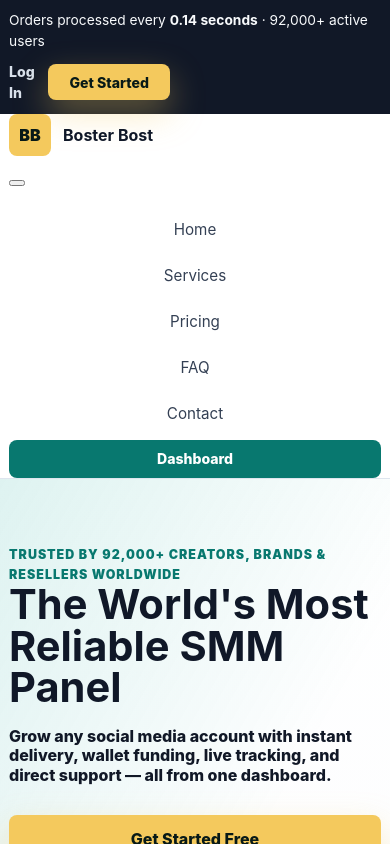
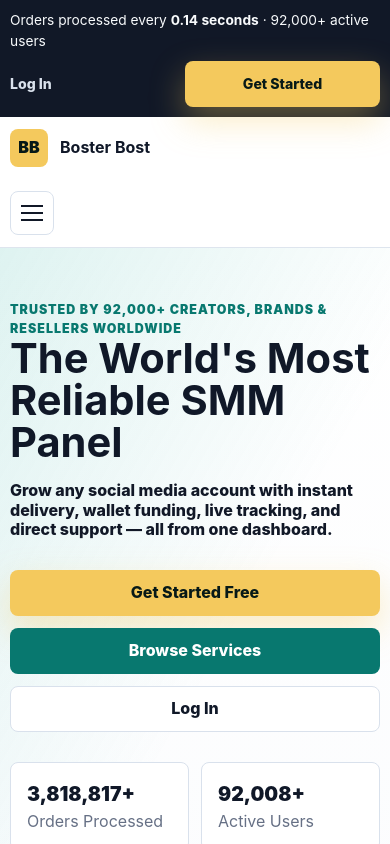
Before and after one commit to Dsayee/bosterbost, a Next.js app: page / in a window 390 px wide. Shown: the top 844 px of the page. Built offline with nearby package versions, Linux system fonts and the light colour scheme.

Commit message:
Improve mobile and tablet responsiveness

```diff
--- a/app/globals.css
+++ b/app/globals.css
@@ -175,6 +175,24 @@ h3 {
   font-size: 0.95rem;
 }
 
+.nav-toggle {
+  display: none;
+  width: 44px;
+  height: 44px;
+  border: 1px solid var(--line);
+  border-radius: var(--radius);
+  background: #ffffff;
+  padding: 10px;
+  cursor: pointer;
+}
+
+.nav-toggle span {
+  display: block;
+  height: 2px;
+  width: 100%;
+  background: var(--navy);
+}
+
 .btn {
   display: inline-flex;
   align-items: center;
@@ -1543,3 +1561,231 @@ td strong {
     padding: 10px 0;
   }
 }
+
+/* Mobile and tablet app refinements */
+@media (max-width: 860px) {
+  .nav-shell {
+    min-height: auto;
+    flex-wrap: wrap;
+    padding: 12px 0;
+  }
+
+  .nav-toggle {
+    display: inline-grid;
+    align-content: center;
+    gap: 5px;
+  }
+
+  .nav-links {
+    display: none;
+    width: 100%;
+    flex-direction: column;
+    align-items: stretch;
+    gap: 8px;
+    padding-top: 8px;
+  }
+
+  .nav-links.open {
+    display: flex;
+  }
+
+  .nav-links a {
+    min-height: 44px;
+    justify-content: center;
+  }
+
+  .utility-right {
+    margin-left: auto;
+  }
+
+  .hero {
+    min-height: auto;
+  }
+
+  .hero-inner {
+    gap: 28px;
+  }
+
+  .app-sidebar {
+    position: sticky;
+    top: 0;
+    z-index: 15;
+    height: auto;
+    padding: 14px 16px;
+  }
+
+  .app-brand {
+    margin-bottom: 12px;
+  }
+
+  .app-sidebar nav {
+    display: flex;
+    gap: 8px;
+    overflow-x: auto;
+    padding-bottom: 2px;
+    -webkit-overflow-scrolling: touch;
+  }
+
+  .app-sidebar nav a {
+    flex: 0 0 auto;
+    min-height: 42px;
+    white-space: nowrap;
+  }
+
+  .app-main {
+    padding: 20px 16px;
+  }
+
+  .app-topbar h1 {
+    margin-bottom: 0;
+  }
+
+  .portal-menu {
+    grid-template-columns: repeat(2, minmax(0, 1fr));
+  }
+
+  .workspace-grid {
+    grid-template-columns: 1fr;
+  }
+}
+
+@media (max-width: 640px) {
+  h1 {
+    font-size: clamp(2.35rem, 13vw, 3.4rem);
+    line-height: 1;
+  }
+
+  h2 {
+    font-size: clamp(1.75rem, 9vw, 2.35rem);
+    line-height: 1.08;
+  }
+
+  .utility-inner {
+    align-items: stretch;
+  }
+
+  .utility-right {
+    width: 100%;
+    margin-left: 0;
+  }
+
+  .utility-right .utility-link,
+  .utility-right .btn {
+    flex: 1 1 0;
+    justify-content: center;
+  }
+
+  .brand strong,
+  .app-brand strong {
+    overflow-wrap: anywhere;
+  }
+
+  .hero-actions,
+  .inline-actions,
+  .topbar-actions {
+    width: 100%;
+  }
+
+  .hero-actions .btn,
+  .inline-actions .btn,
+  .topbar-actions .btn {
+    width: 100%;
+  }
+
+  .dashboard-grid {
+    grid-template-columns: 1fr;
+  }
+
+  .portal-menu {
+    grid-template-columns: 1fr;
+  }
+
+  .order-form {
+    grid-template-columns: 1fr;
+  }
+
+  .panel-heading .status-pill {
+    align-self: flex-start;
+    max-width: 100%;
+    overflow-wrap: anywhere;
+  }
+
+  .filter-row {
+    display: grid;
+    grid-template-columns: 1fr;
+  }
+
+  .filter-row label {
+    min-width: 0;
+  }
+
+  .table-wrap {
+    margin-inline: -2px;
+  }
+
+  table {
+    min-width: 620px;
+  }
+
+  th,
+  td {
+    font-size: 0.88rem;
+  }
+}
+
+@media (max-width: 460px) {
+  .container {
+    width: min(100% - 20px, var(--max-width));
+  }
+
+  .section,
+  .section-band {
+    padding: 48px 0;
+  }
+
+  .app-main,
+  .app-sidebar,
+  .panel-card,
+  .metric-card,
+  .auth-panel,
+  .step-card,
+  .feature-card,
+  .price-card {
+    padding: 14px;
+  }
+
+  .app-brand span,
+  .brand-mark {
+    width: 38px;
+    height: 38px;
+  }
+
+  .app-topbar {
+    gap: 12px;
+  }
+
+  .language-selector {
+    align-items: stretch;
+  }
+
+  .language-selector select,
+  .currency-switcher select,
+  .btn,
+  .order-form input,
+  .order-form select,
+  .order-form textarea {
+    min-height: 46px;
+  }
+
+  .support-thread {
+    max-height: 58vh;
+  }
+
+  table {
+    min-width: 560px;
+  }
+
+  .platforms-list span {
+    flex-basis: 100%;
+  }
+}
```
